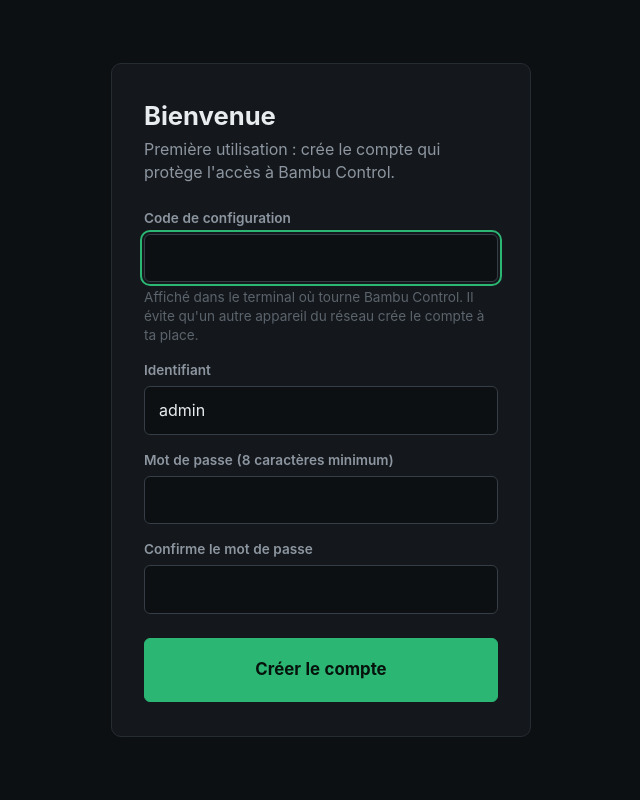
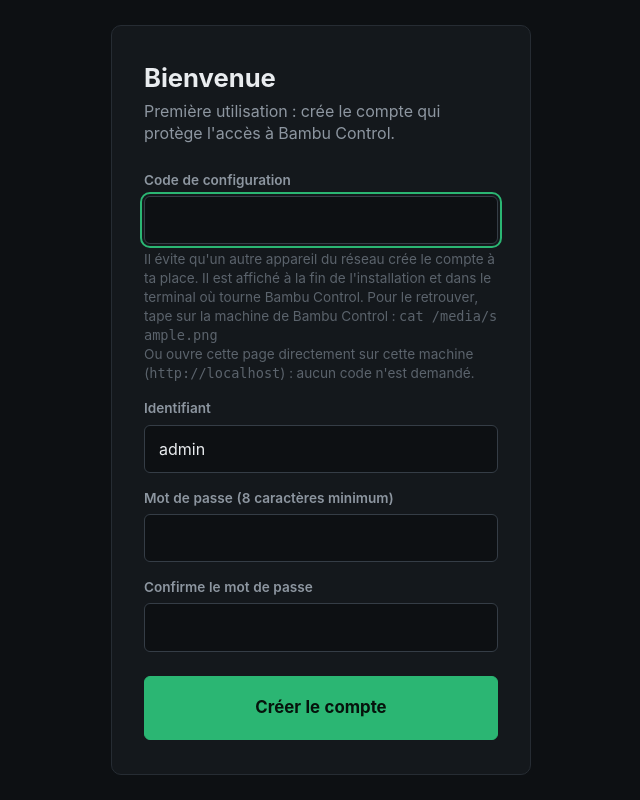
Before and after one commit to LeStudio3D/Bambu-Control, a Flask app: template templates/setup.html in a window 1280 px wide. Shown: the whole page, without its empty margins (319-959 px from the left). Run offline with Flask 3, Linux system fonts and the light colour scheme; the template is opened without the code that fills it: most values are stand-ins (such as "Sample title", 1, 10 or a date in 2020).

Commit message:
Code de configuration : affiché à la fin de l'installation et rangé dans data/setup_code.txt
Co-Authored-By: Claude Opus 5.5 <noreply@anthropic.com>

```diff
--- a/app.py
+++ b/app.py
@@ -171,7 +171,7 @@ def setup():
         username = request.form.get("username", "").strip()
         password = request.form.get("password", "")
         if not local and not auth.setup_code_ok(request.form.get("setup_code", "")):
-            error = "Code de configuration incorrect : il est affiché dans le terminal où tourne Bambu Control."
+            error = "Code de configuration incorrect (voir ci-dessous comment le retrouver)."
         elif not username:
             error = "Choisis un identifiant."
         else:
@@ -181,7 +181,8 @@ def setup():
             log.info("Compte administrateur « %s » créé depuis l'interface", username)
             _log_in(username)
             return redirect(url_for("settings_page"))
-    return render_template("setup.html", local=local, error=error), (400 if error else 200)
+    return render_template("setup.html", local=local, error=error,
+                           code_file=auth.SETUP_CODE_FILE), (400 if error else 200)
 
 
 # ── Authentification ──────────────────────────────────────
@@ -686,6 +687,9 @@ def main():
     if not auth.is_admin_configured():
         log.warning("Premier lancement : ouvre http://localhost:%s pour créer le compte administrateur.", port)
         log.warning("Depuis un autre appareil du réseau, le code demandé est : %s", auth.SETUP_CODE)
+        auth.publish_setup_code()
+    else:
+        auth.clear_setup_code()
     start_printer_workers()
     try:
         from waitress import serve
--- a/auth.py
+++ b/auth.py
@@ -27,7 +27,26 @@ CSRF_FIELD = "csrf_token"
 # Depuis la machine elle-même (écran du Pi en kiosk) c'est autorisé directement ;
 # depuis un autre appareil, il faut ce code, affiché dans le terminal du serveur.
 SETUP_CODE = "".join(secrets.choice("ABCDEFGHJKLMNPQRSTUVWXYZ23456789") for _ in range(6))
+# Copie du code dans un fichier, lisible seulement par l'utilisateur du Pi : quand Bambu
+# Control tourne en service ou en arrière-plan, il n'y a pas de terminal où le lire.
+SETUP_CODE_FILE = config.DATA_DIR / "setup_code.txt"
 MIN_PASSWORD_LENGTH = 8
+
+
+def publish_setup_code():
+    try:
+        SETUP_CODE_FILE.parent.mkdir(parents=True, exist_ok=True)
+        SETUP_CODE_FILE.write_text(SETUP_CODE + "\n", encoding="utf-8")
+        SETUP_CODE_FILE.chmod(0o600)
+    except OSError:
+        pass  # le code reste affiché dans le journal
+
+
+def clear_setup_code():
+    try:
+        SETUP_CODE_FILE.unlink(missing_ok=True)
+    except OSError:
+        pass
 
 
 def is_local_request() -> bool:
@@ -53,6 +72,8 @@ def save_admin(username: str, password: str | None = None):
     if password is not None:
         updates["admin_password_hash"] = generate_password_hash(password)
     settings_store.save(updates)
+    if password is not None:
+        clear_setup_code()  # le compte existe : le code ne sert plus
 
 
 def reset_admin():
--- a/templates/setup.html
+++ b/templates/setup.html
@@ -23,8 +23,12 @@
           <label for="setup_code">Code de configuration</label>
           <input type="text" id="setup_code" name="setup_code" autocomplete="off" autocapitalize="characters"
                  maxlength="6" required autofocus class="mono">
-          <span class="hint" style="margin: 0">Affiché dans le terminal où tourne Bambu Control. Il évite qu'un
-            autre appareil du réseau crée le compte à ta place.</span>
+          <span class="hint" style="margin: 0">Il évite qu'un autre appareil du réseau crée le compte à ta
+            place. Il est affiché à la fin de l'installation et dans le terminal où tourne Bambu Control.
+            Pour le retrouver, tape sur la machine de Bambu Control :
+            <code class="mono" style="word-break: break-all">cat {{ code_file }}</code><br>
+            Ou ouvre cette page directement sur cette machine (<code class="mono">http://localhost</code>) :
+            aucun code n'est demandé.</span>
         </div>
         {% endif %}
         <div class="field">
```
Also changed, not shown: 1 other file.
